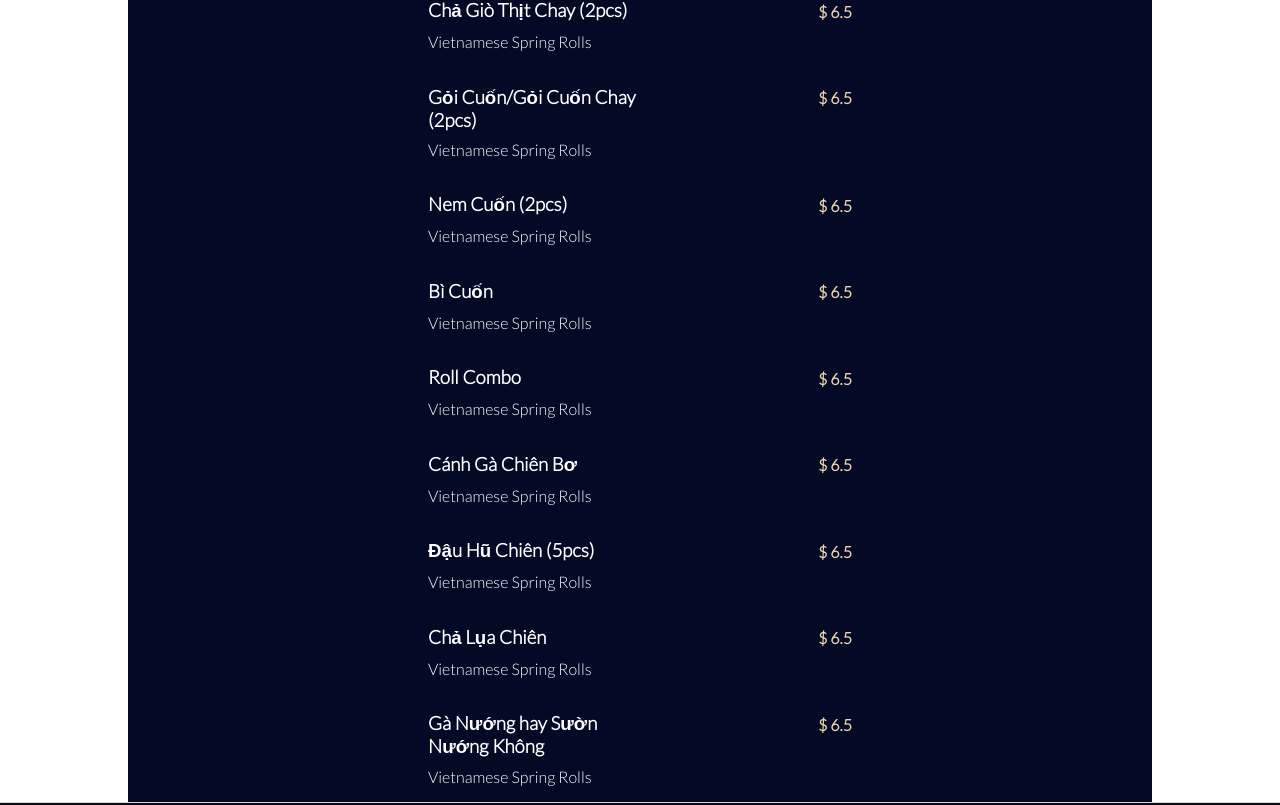
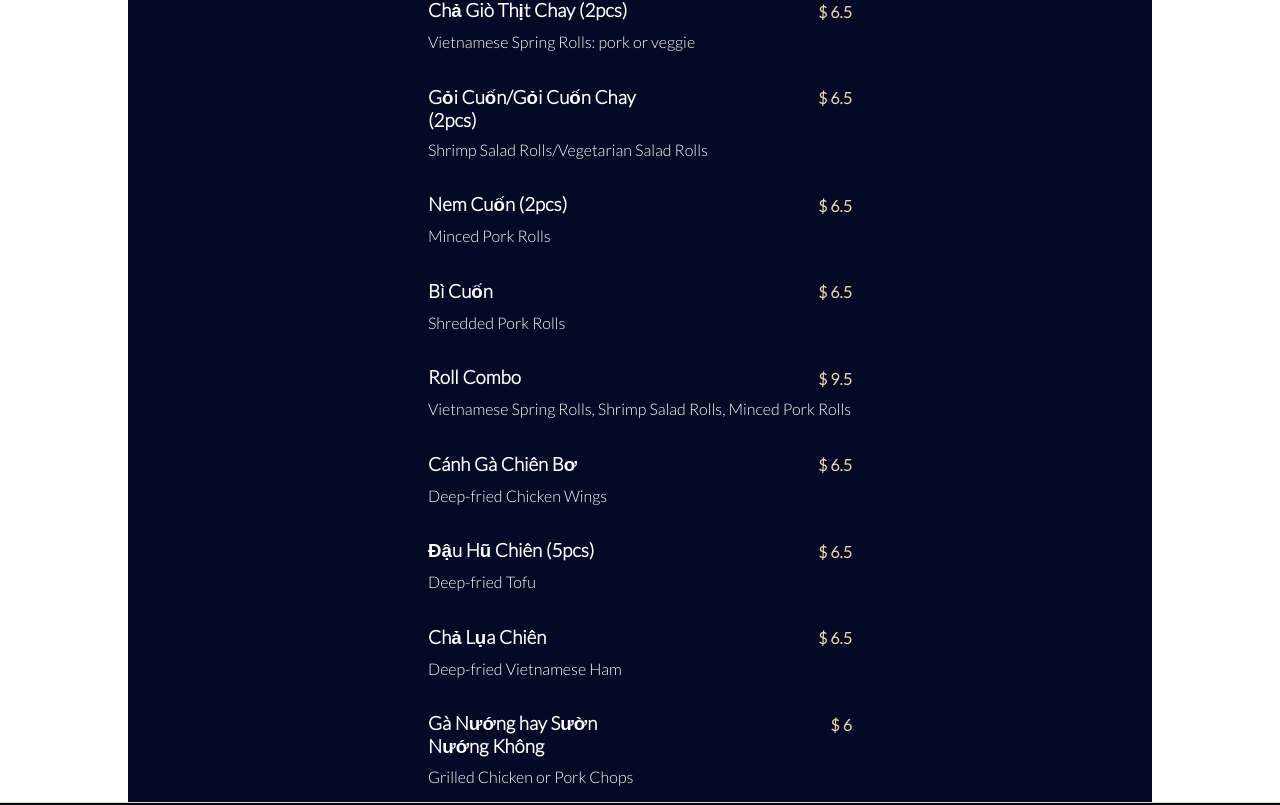
Before and after one commit to channghiep/truongthanh, a React (Create React App) app: page / in a window 1280 px wide. Shown: the part 1235-2040 px from the top of the page. Built offline with nearby package versions, Linux system fonts and the light colour scheme.

Commit message:
Editing data

```diff
--- a/src/misc/data.js
+++ b/src/misc/data.js
@@ -25,114 +25,109 @@ export const AppertizerList = [
     {
         name:"Chả Giò Thịt Chay (2pcs)",
         price:"6.5",
-        description:"Vietnamese Spring Rolls"
+        description:"Vietnamese Spring Rolls: pork or veggie"
     },
     {
         name:"Gỏi Cuốn/Gỏi Cuốn Chay (2pcs)",
         price:"6.5",
-        description:"Vietnamese Spring Rolls"
+        description:"Shrimp Salad Rolls/Vegetarian Salad Rolls"
     },
     {
         name:"Nem Cuốn (2pcs)",
         price:"6.5",
-        description:"Vietnamese Spring Rolls"
+        description:"Minced Pork Rolls"
     },
     {
         name:"Bì Cuốn",
         price:"6.5",
-        description:"Vietnamese Spring Rolls"
+        description:"Shredded Pork Rolls"
     },
     {
         name:"Roll Combo",
-        price:"6.5",
-        description:"Vietnamese Spring Rolls"
+        price:"9.5",
+        description:"Vietnamese Spring Rolls, Shrimp Salad Rolls, Minced Pork Rolls"
     },
     {
         name:"Cánh Gà Chiên Bơ",
         price:"6.5",
-        description:"Vietnamese Spring Rolls"
+        description:"Deep-fried Chicken Wings"
     },
     {
         name:"Đậu Hũ Chiên (5pcs)",
         price:"6.5",
-        description:"Vietnamese Spring Rolls"
+        description:"Deep-fried Tofu"
     },
     {
         name:"Chả Lụa Chiên",
         price:"6.5",
-        description:"Vietnamese Spring Rolls"
+        description:"Deep-fried Vietnamese Ham"
     },
     {
         name:"Gà Nướng hay Sườn Nướng Không",
-        price:"6.5",
-        description:"Vietnamese Spring Rolls"
+        price:"6",
+        description:"Grilled Chicken or Pork Chops"
     }
 ]
 export const BeefSoupList = [
     {
         name:"Phở Tái",
-        price:"6.5",
+        price:"13",
         description:"Rare Beef Noodle Soup"
     },
     {
         name:"Phở Chín Nạm",
-        price:"6.5",
+        price:"11",
         description:"Well Done Beef Noodle Soup"
     },
     {
         name:"Phở Bò Viên",
-        price:"6.5",
+        price:"11",
         description:"Beef Ball Noodle Soup"
     },
     {
         name:"Phở Chín, Bò Viên",
-        price:"6.5",
+        price:"11",
         description:"Well Done Beef, Beef Ball Noodle Soup"
     },
     {
         name:"Phở Tái, Bò Viên",
-        price:"6.5",
+        price:"11",
         description:"Rare Beef, Beef Ball Noodle Soup"
     },
     {
         name:"Phở Tái, Sách",
-        price:"6.5",
+        price:"11",
         description:"Rare Beef, Tripe Noodle Soup"
     },
     {
         name:"Phở Tái, Gân",
-        price:"6.5",
+        price:"11",
         description:"Rare Beef, Tendon Noodle Soup"
     },
     {
         name:"Phở Tái, Nạm, Gân",
-        price:"6.5",
+        price:"11",
         description:"Rare Beef, Brisket, Tendon Noodle Soup"
     },
     {
         name:"Phợ Đặc Biệt",
-        price:"6.5",
+        price:"11",
         description:"House Special Beef Noodle Soup"
     },
     {
         name:"Phở Tái, Chín Nạm",
-        price:"6.5",
+        price:"11",
         description:"Rare Beef, Well Done Beef Noodle Soup"
     },
     {
         name:"Phở Chín Nạm, Gân,  Sách",
-        price:"6.5",
+        price:"11",
         description:"Well Done Beef Brisket, Tendon, Tripe Noodle Soup"
     },
     {
         name:"Phở Chín Nạm, Gân",
-        price:"6.5",
+        price:"11",
         description:"Well Done Beef Brisket, Tendon Noodle Soup"
-    },
-    {
-        name:"Phở Chín, Bò Viên**********",
-        price:"6.5",
-        description:"Vietnamese Spring Rolls"
     }
 ]
 export const RicePlattersList = [
@@ -148,42 +143,42 @@ export const RicePlattersList = [
     },
     {
         name:"Cơm Sườn Bò Nướng Xả",
-        price:"6.5",
-        description:"Vietnamese Spring Rolls"
+        price:"17",
+        description:"Grilled Lemongrass Beef Short Rib on Rice"
     },
     {
         name:"Cơm Sườn, Nem Nướng",
-        price:"6.5",
+        price:"13",
         description:"Grilled Lemongras Pork Chop, BBQ Minced Pork on Rice"
     },
     {
         name:"Cơm Gà, Nem Nướng",
-        price:"6.5",
+        price:"13",
         description:"Grilled Lemongrass Chicken, BBQ Minced Pork on Rice"
     },
     {
         name:"Cơm Gà Nướng Xả",
-        price:"6.5",
+        price:"13",
         description:"Grilled Lemongrass Chicken on Rice"
     },
     {
         name:"Cơm Gà Nướng, Sườn",
-        price:"6.5",
+        price:"13",
         description:"Grilled Lemongrass Chicken, Pork Chop on Rice"
     },
     {
         name:"Cơm Gà Nướng, Thịt Lụi",
-        price:"6.5",
+        price:"13",
         description:"Grilled Lemongrass Chicken, Pork Brochette on Rice"
     },
     {
         name:"Cơm Gà Nướng, Tôm Nướng",
-        price:"6.5",
+        price:"13",
         description:"Grilled Lemongrass Chicken, Grilled Prawns on Rice"
     },
     {
         name:"Cơm Gà Nướng, 2 Trứng Ốpla",
-        price:"6.5",
+        price:"13",
         description:"Grilled Lemongrass Chicken, 2 Eggs on Rice"
     }
 ]
@@ -227,43 +222,43 @@ export const SpecialNoodleList = [
 export const SpecialOrdersList = [
     {
         name:"Bún Măng Gà ",
-        price:"6.5",
-        description:"Vietnamese Spring Rolls"
+        price:"13.5",
+        description:"Free Range Chicken Soup"
     },
     {
         name:"Bún Bò Huế",
-        price:"6.5",
-        description:"Vietnamese Spring Rolls"
+        price:"13",
+        description:"Beef Flank in Vermicelli Hot Spicy Soup"
     },
     {
         name:"Bún Chả Cá Rau Cần Dọc Mùng",
-        price:"6.5",
-        description:"Vietnamese Spring Rolls"
+        price:"13",
+        description:"Fried Fish Cake with Verimicelli in Soup"
     },
     {
         name:"Bún Chả Cá & Chả Lá Lốt Dọc Mùng",
-        price:"6.5",
-        description:"Vietnamese Spring Rolls"
+        price:"14",
+        description:"Fried Fish Cake, Fried Minced Pork with Vermicelli in Soup"
     },
     {
         name:"Bún Chả Cá & Cá Chiên Dọc Mùng",
-        price:"6.5",
-        description:"Vietnamese Spring Rolls"
+        price:"15",
+        description:"Fried Fish Cake, Fried Fish Meat with Vermicelli in Soup"
     },
     {
         name:"Bánh Canh Tôm, Cua, Chả Lụa",
-        price:"6.5",
-        description:"Vietnamese Spring Rolls"
+        price:"13",
+        description:"Prawn, Crab Meat, Vietnamese Ham with Udon in Soup"
     },
     {
         name:"Cà ri Gà ",
-        price:"6.5",
-        description:"Vietnamese Spring Rolls"
+        price:"13",
+        description:"Chicken curry served with choice with vermicelli or rice or bread"
     },
     {
         name:"Miến Măng Gà",
-        price:"6.5",
-        description:"Vietnamese Spring Rolls"
+        price:"13.5",
+        description:"Free range chicken wrapped in sugar cane, served with vermicelli"
     }
 ]
 export const SpecialList = [
@@ -281,22 +276,22 @@ export const SpecialList = [
 export const VietSubList = [
     {
         name:"Bánh Mì Patê Thịt Nguội",
-        price:"6.5",
+        price:"7",
         description:"Cold Cut Meat Sub"
     },
     {
         name:"Bánh Mì Gà Nướng",
-        price:"6.5",
+        price:"7",
         description:"Grilled Chicken Sub"
     },
     {
         name:"Bánh Mì Thịt Nướng",
-        price:"6.5",
+        price:"7",
         description:"Grilled Pork Sub"
     },
     {
         name:"Bánh Mì Ốp La",
-        price:"6.5",
+        price:"7",
         description:"Sunny Side Up Egg Sub"
     }
 ]
```
